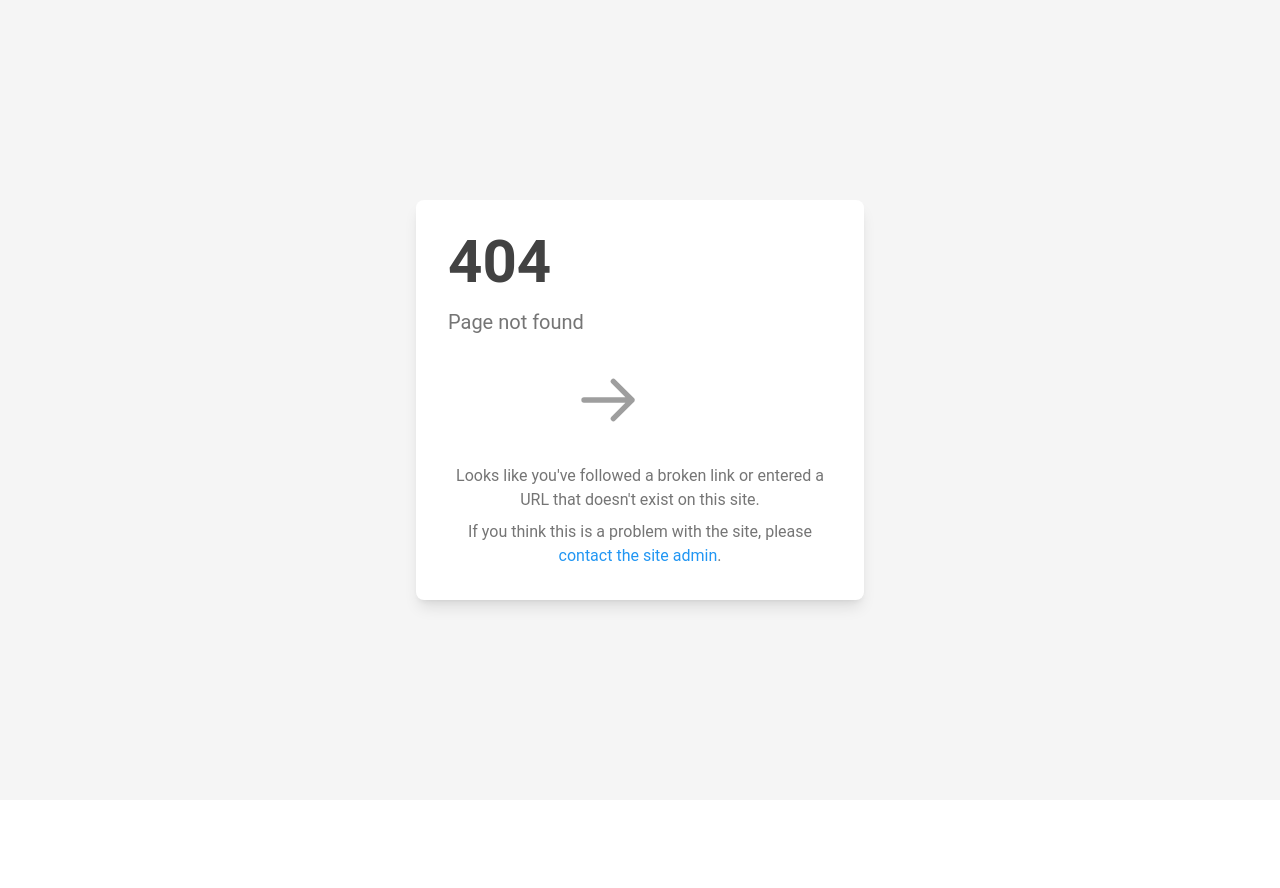
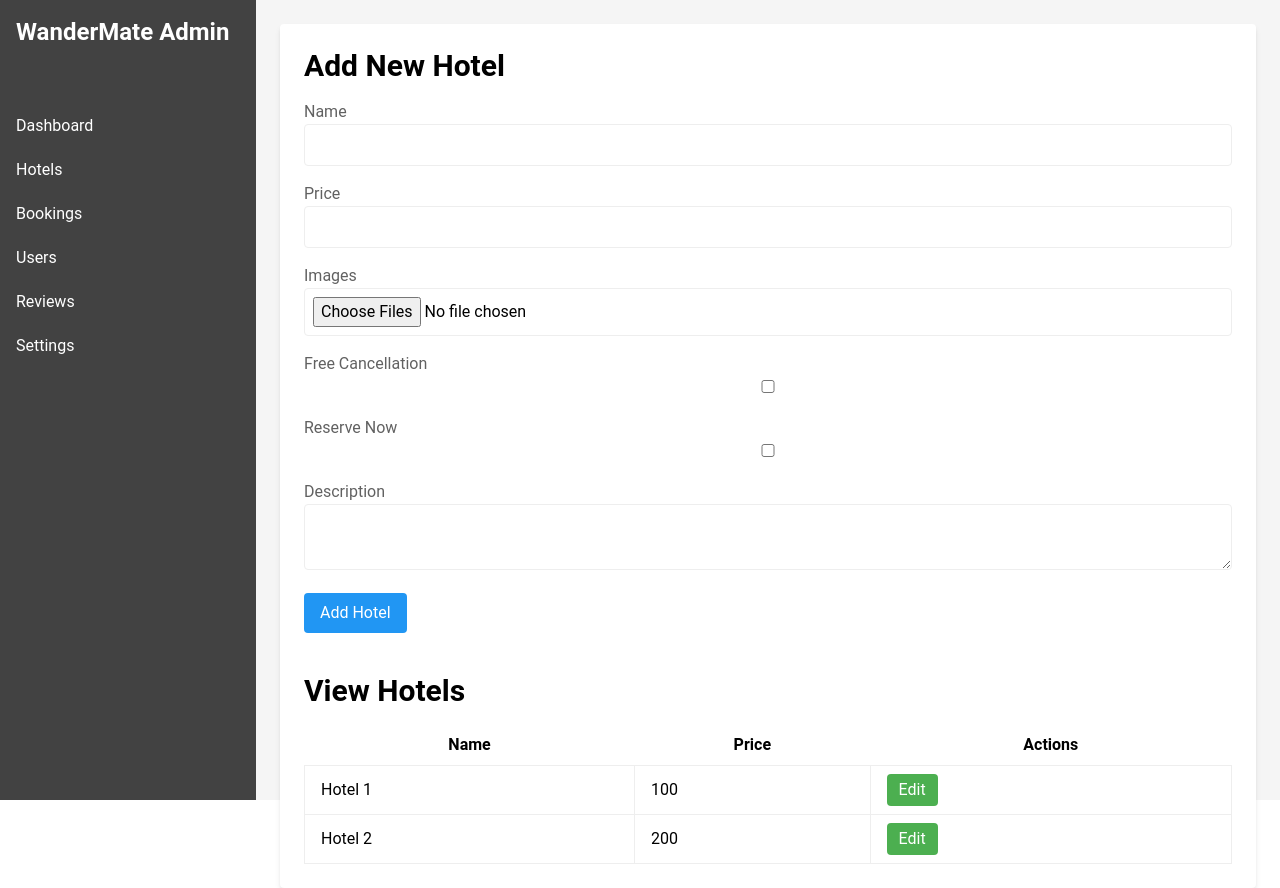
Before and after one commit to SoRa4762/WanderMate, a React (Vite) app: page /admin/managehotels in a window 1280 px wide. Before the commit this address had no page. Before the commit the page ends 800 px from the top, so only its background shows below. Built offline with nearby package versions, Linux system fonts and the light colour scheme.

Commit message:
admin panel UI ready

```diff
--- a/src/App.jsx
+++ b/src/App.jsx
@@ -9,7 +9,6 @@
 import Home from "./components/Home";
 import Destination from "./components/Destination/Destination";
 import NotFound from "./components/NotFound";
-import Tours from "./components/Tours";
 import TermsConditions from "./components/TermsConditions";
 import TravelPackages from "./components/Travel Packages/TravelPackages";
 import Layout from "./dashboard/Layout";
@@ -17,6 +16,8 @@
 import Hotels from "./components/Hotels/Hotels";
 import Hotel from "./components/Hotels/Hotel";
 import UserProfile from "./components/User/UserProfile";
+import Tours from "./components/Tours";
+import HotelManagement from "./dashboard/HotelManagement";
 
 function App() {
   return (
@@ -39,7 +40,7 @@
           <Route path="/termsconditions" element={<TermsConditions />} />
           <Route path="/admin" element={<Layout />}>
             <Route path="dashboard" element={<Dashboard />} />
-            {/* <Route path="tours" element={<Tours />} /> */}
+            <Route path="managehotels" element={<HotelManagement />} />
             {/* <Route path="bookings" element={<Bookings />} />
             <Route path="users" element={<Users />} />
             <Route path="reviews" element={<Reviews />} />
--- /dev/null
+++ b/src/dashboard/HotelManagement.jsx
@@ -0,0 +1,202 @@
+import { useState } from "react";
+import { motion } from "framer-motion";
+
+const initialHotels = [
+  {
+    id: 1,
+    name: "Hotel 1",
+    price: 100,
+    freeCancellation: true,
+    reserveNow: false,
+    description: "Sample description 1",
+  },
+  {
+    id: 2,
+    name: "Hotel 2",
+    price: 200,
+    freeCancellation: false,
+    reserveNow: true,
+    description: "Sample description 2",
+  },
+];
+
+const HotelManagement = () => {
+  const [hotels, setHotels] = useState(initialHotels);
+  const [isEditing, setIsEditing] = useState(false);
+  const [currentHotel, setCurrentHotel] = useState(null);
+
+  const [name, setName] = useState("");
+  const [price, setPrice] = useState("");
+  const [images, setImages] = useState([]);
+  const [freeCancellation, setFreeCancellation] = useState(false);
+  const [reserveNow, setReserveNow] = useState(false);
+  const [description, setDescription] = useState("");
+
+  const handleImageChange = (e) => {
+    setImages([...e.target.files]);
+  };
+
+  const handleSubmit = (e) => {
+    e.preventDefault();
+    if (isEditing) {
+      setHotels(
+        hotels.map((hotel) =>
+          hotel.id === currentHotel.id
+            ? {
+                ...currentHotel,
+                name,
+                price,
+                freeCancellation,
+                reserveNow,
+                description,
+              }
+            : hotel
+        )
+      );
+      setIsEditing(false);
+    } else {
+      setHotels([
+        ...hotels,
+        {
+          id: hotels.length + 1,
+          name,
+          price,
+          freeCancellation,
+          reserveNow,
+          description,
+        },
+      ]);
+    }
+    resetForm();
+  };
+
+  const handleEdit = (hotel) => {
+    setCurrentHotel(hotel);
+    setName(hotel.name);
+    setPrice(hotel.price);
+    setFreeCancellation(hotel.freeCancellation);
+    setReserveNow(hotel.reserveNow);
+    setDescription(hotel.description);
+    setIsEditing(true);
+  };
+
+  const resetForm = () => {
+    setName("");
+    setPrice("");
+    setImages([]);
+    setFreeCancellation(false);
+    setReserveNow(false);
+    setDescription("");
+    setCurrentHotel(null);
+  };
+
+  return (
+    <motion.div
+      initial={{ y: 10, opacity: 0 }}
+      animate={{ y: 0, opacity: 1 }}
+      transition={{ duration: 0.5 }}
+    >
+      <div className="bg-white p-6 rounded shadow-md">
+        <h1 className="text-3xl font-bold mb-4">
+          {isEditing ? "Edit Hotel" : "Add New Hotel"}
+        </h1>
+        <form onSubmit={handleSubmit}>
+          <div className="mb-4">
+            <label className="block text-gray-700">Name</label>
+            <input
+              type="text"
+              value={name}
+              onChange={(e) => setName(e.target.value)}
+              className="w-full p-2 border rounded"
+              required
+            />
+          </div>
+          <div className="mb-4">
+            <label className="block text-gray-700">Price</label>
+            <input
+              type="number"
+              value={price}
+              onChange={(e) => setPrice(e.target.value)}
+              className="w-full p-2 border rounded"
+              required
+            />
+          </div>
+          <div className="mb-4">
+            <label className="block text-gray-700">Images</label>
+            <input
+              type="file"
+              multiple
+              onChange={handleImageChange}
+              className="w-full p-2 border rounded"
+              required
+            />
+          </div>
+          <div className="mb-4">
+            <label className="block text-gray-700">Free Cancellation</label>
+            <input
+              type="checkbox"
+              checked={freeCancellation}
+              onChange={(e) => setFreeCancellation(e.target.checked)}
+              className="w-full p-2 border rounded"
+            />
+          </div>
+          <div className="mb-4">
+            <label className="block text-gray-700">Reserve Now</label>
+            <input
+              type="checkbox"
+              checked={reserveNow}
+              onChange={(e) => setReserveNow(e.target.checked)}
+              className="w-full p-2 border rounded"
+            />
+          </div>
+          <div className="mb-4">
+            <label className="block text-gray-700">Description</label>
+            <textarea
+              value={description}
+              onChange={(e) => setDescription(e.target.value)}
+              className="w-full p-2 border rounded"
+              required
+            />
+          </div>
+          <button
+            type="submit"
+            className="bg-blue-500 text-white py-2 px-4 rounded"
+          >
+            {isEditing ? "Update Hotel" : "Add Hotel"}
+          </button>
+        </form>
+
+        <div className="mt-10">
+          <h1 className="text-3xl font-bold mb-4">View Hotels</h1>
+          <table className="min-w-full bg-white">
+            <thead>
+              <tr>
+                <th className="py-2">Name</th>
+                <th className="py-2">Price</th>
+                <th className="py-2">Actions</th>
+              </tr>
+            </thead>
+            <tbody>
+              {hotels.map((hotel) => (
+                <tr key={hotel.id}>
+                  <td className="border px-4 py-2">{hotel.name}</td>
+                  <td className="border px-4 py-2">{hotel.price}</td>
+                  <td className="border px-4 py-2">
+                    <button
+                      onClick={() => handleEdit(hotel)}
+                      className="bg-green-500 text-white py-1 px-3 rounded mr-2"
+                    >
+                      Edit
+                    </button>
+                  </td>
+                </tr>
+              ))}
+            </tbody>
+          </table>
+        </div>
+      </div>
+    </motion.div>
+  );
+};
+
+export default HotelManagement;
--- a/src/dashboard/Sidebar.jsx
+++ b/src/dashboard/Sidebar.jsx
@@ -19,11 +19,11 @@
           Dashboard
         </NavLink>
         <NavLink
-          to="/tours"
+          to="/admin/managehotels"
           className="block py-2.5 px-4 rounded hover:bg-gray-700"
           activeClassName="bg-gray-700"
         >
-          Tours
+          Hotels
         </NavLink>
         <NavLink
           to="/bookings"
--- a/src/dashboard/Tours.jsx
+++ /dev/null
@@ -1,16 +0,0 @@
-import { motion } from "framer-motion";
-
-const Tours = () => {
-  return (
-    <motion.div
-      initial={{ y: 10, opacity: 0 }}
-      animate={{ y: 0, opacity: 1 }}
-      transition={{ duration: 0.5 }}
-    >
-      <h1 className="text-3xl font-bold mb-4">Tours</h1>
-      {/* Content goes here */}
-    </motion.div>
-  );
-};
-
-export default Tours;
```
